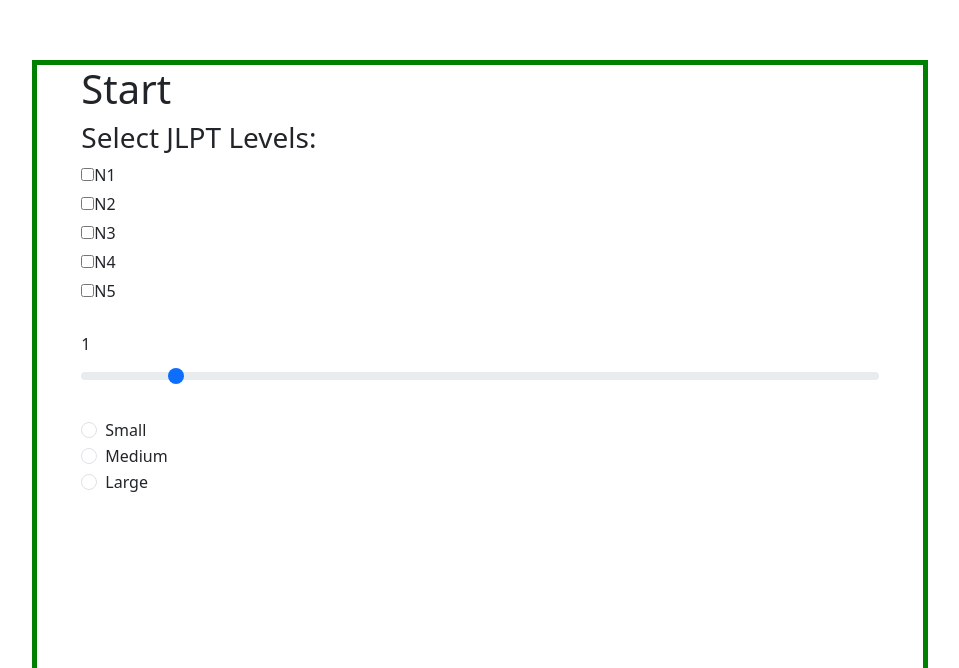
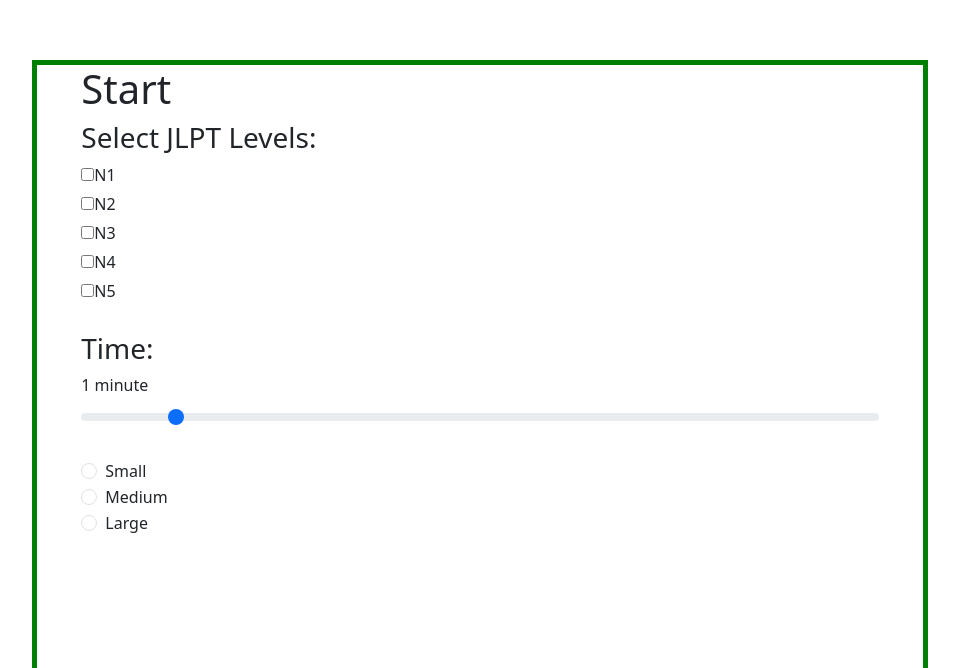
Before and after one commit to dyikwong/kakuji, a React (Vite) app: page / in a window 1280 px wide. Shown: the part 132-800 px from the top of the page, without its empty margins (160-1119 px from the left). Built offline with nearby package versions, Linux system fonts and the light colour scheme.

Commit message:
change the label for the time depending on what time is selected to make it grammatically accurate

```diff
--- a/src/components/Start.jsx
+++ b/src/components/Start.jsx
@@ -20,6 +20,13 @@
 
 	function handleTimeChange(e) {
 		setTimeLimit(e.target.value);
+		if (e.target.value == 0.5) {
+			document.getElementById('slider-value').innerHTML = '30 seconds';
+		} else if (e.target.value == 1) {
+			document.getElementById('slider-value').innerHTML = '1 minute';
+		} else {
+			document.getElementById('slider-value').innerHTML = e.target.value + ' minutes';
+		}
 	}
 
 	function clearOptions() {
@@ -66,8 +73,9 @@
 					))}
 				</div>
 				<br />
+				<h3>Time:</h3>
 				<div id="options-buttons">
-					<label htmlFor="time-length" className="form-label" id="slider-value">{timeLimit}</label>
+					<label htmlFor="time-length" className="form-label" id="slider-value">1 minute</label>
 					<input type="range" className="form-range" defaultValue={timeLimit} min="0.5" max="5" step="0.5" id="time-length" onChange={handleTimeChange} />
 				</div>
 				<br />
```
